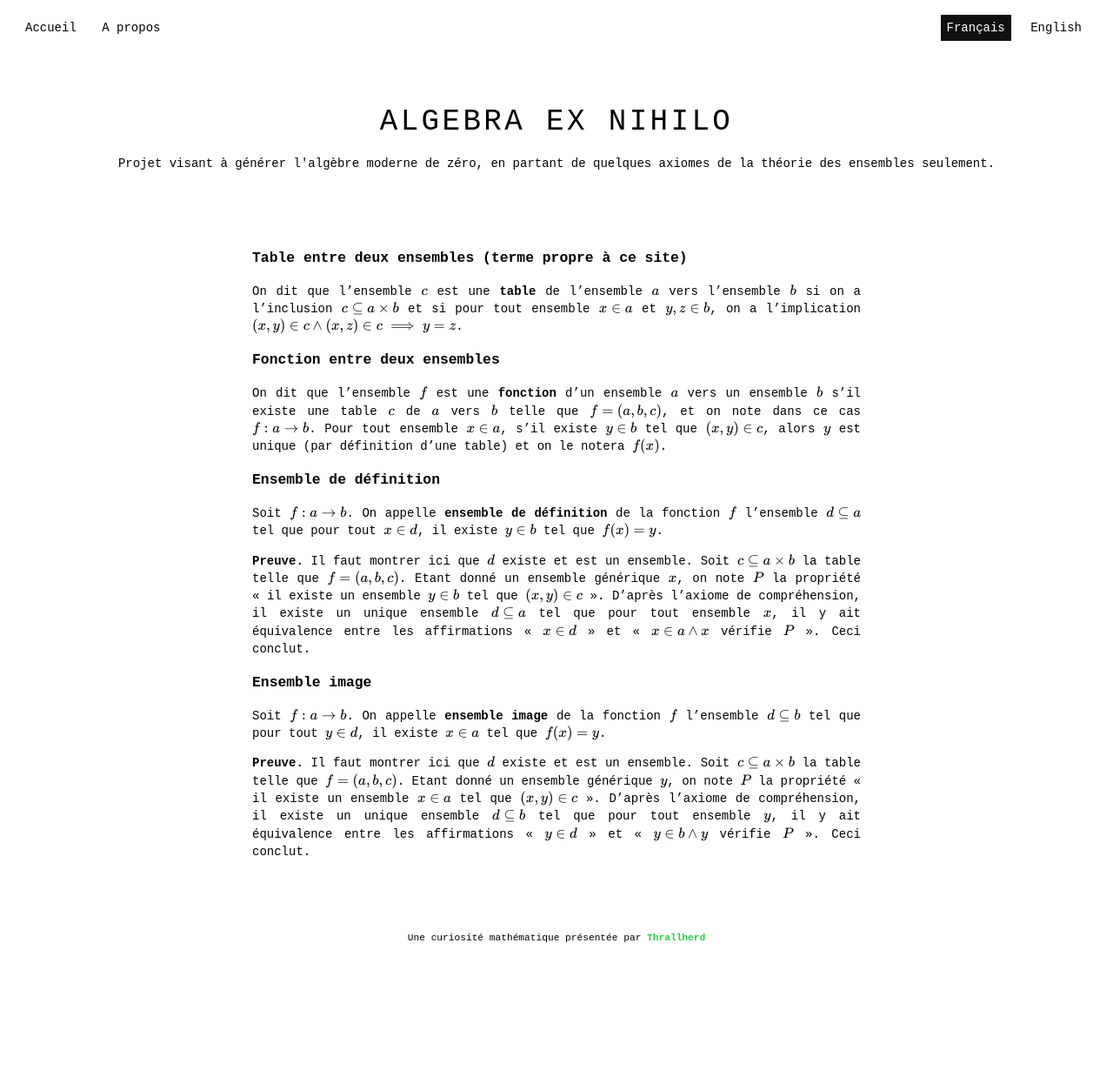
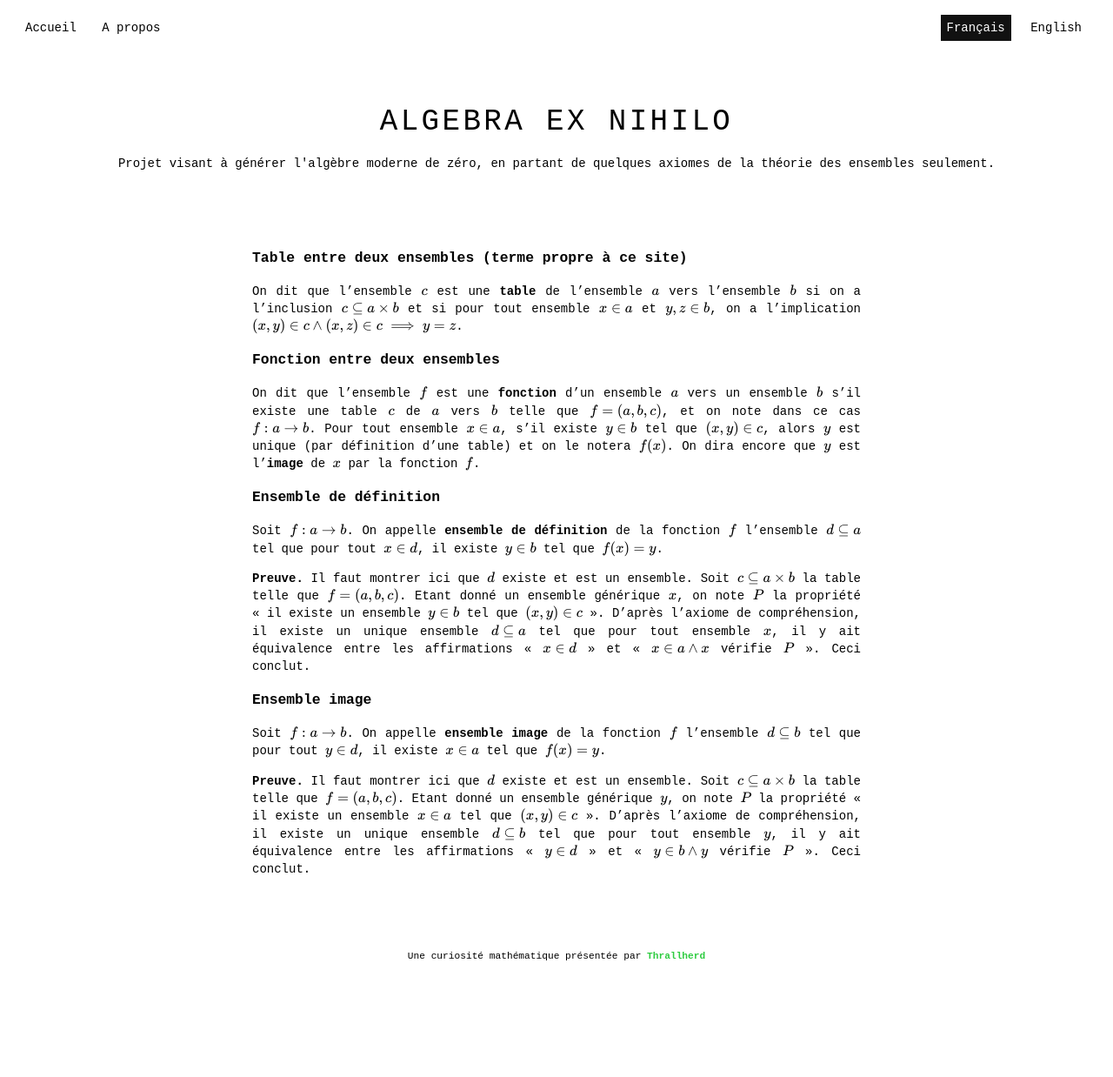
Before and after one commit to Thrallherd/AlgebraExNihilo, a Jekyll site: the page built from set_res4.md, in a window 1280 px wide. Shown: the whole page at 87% size. Built offline with Jekyll 4.4.1, drawn with Linux system fonts in a browser that asks for light colours; formulas are drawn with MathJax 3.

Commit message:
Update set_res4.md

```diff
--- a/set_res4.md
+++ b/set_res4.md
@@ -11,7 +11,7 @@ handle: /set_res4
 On dit que l'ensemble $$c$$ est une **table** de l'ensemble $$a$$ vers l'ensemble $$b$$ si on a l'inclusion $$c \subseteq a \times b$$ et si pour tout ensemble $$x \in a$$ et $$y, z \in b$$, on a l'implication $$(x, y) \in c \land (x, z) \in c \implies y = z$$.
 
 ### Fonction entre deux ensembles
-On dit que l'ensemble $$f$$ est une **fonction** d'un ensemble $$a$$ vers un ensemble $$b$$ s'il existe une table $$c$$ de $$a$$ vers $$b$$ telle que $$f = (a, b, c)$$, et on note dans ce cas $$f : a \to b$$. Pour tout ensemble $$x \in a$$, s'il existe $$y \in b$$ tel que $$(x, y) \in c$$, alors $$y$$ est unique (par définition d'une table) et on le notera $$f(x)$$.
+On dit que l'ensemble $$f$$ est une **fonction** d'un ensemble $$a$$ vers un ensemble $$b$$ s'il existe une table $$c$$ de $$a$$ vers $$b$$ telle que $$f = (a, b, c)$$, et on note dans ce cas $$f : a \to b$$. Pour tout ensemble $$x \in a$$, s'il existe $$y \in b$$ tel que $$(x, y) \in c$$, alors $$y$$ est unique (par définition d'une table) et on le notera $$f(x)$$. On dira encore que $$y$$ est l'**image** de $$x$$ par la fonction $$f$$.
 
 ### Ensemble de définition
 Soit $$f : a \to b$$. On appelle **ensemble de définition** de la fonction $$f$$ l'ensemble $$d \subseteq a$$ tel que pour tout $$x \in d$$, il existe $$y \in b$$ tel que $$f(x) = y$$.
```
